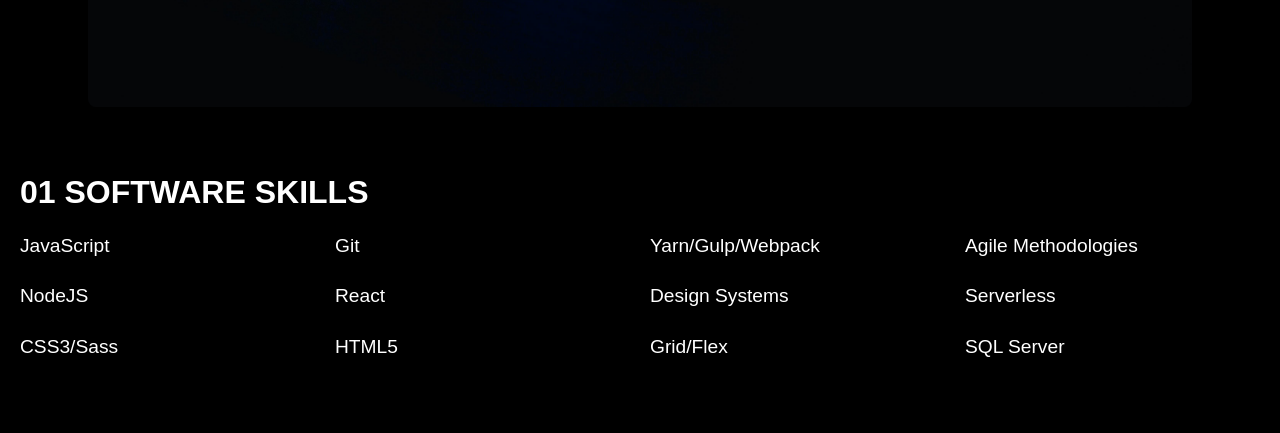
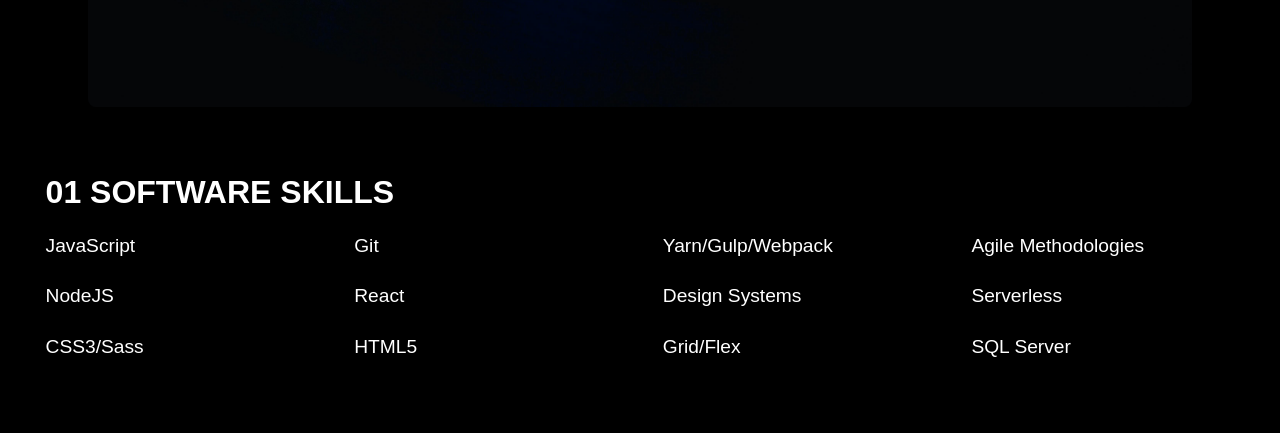
Before and after one commit to Ultimamaximus/Portfolio-Site, a React (Create React App) app in the folder portfolio/: page / in a window 1280 px wide. Shown: the part 1720-2153 px from the top of the page. Built offline with nearby package versions, Linux system fonts and the light colour scheme; a web font is replaced by a local one.

Commit message:
I adjusted spacing and animation speeds.

```diff
--- a/portfolio/src/styles/ContactMe.css
+++ b/portfolio/src/styles/ContactMe.css
@@ -27,7 +27,7 @@
 .contact-form {
     flex: 1;
     opacity: 0; /* Start invisible */
-    animation-duration: 0.8s; /* Slow down the animation */
+    animation-duration: -1s; /* Slow down the animation */
     animation-fill-mode: forwards; /* Keep the final state of the animation */
 }
 
--- a/portfolio/src/styles/TechSkills.css
+++ b/portfolio/src/styles/TechSkills.css
@@ -3,6 +3,7 @@
     background-color: #000;
     color: #fff;
     padding: 20px;
+    margin-left: 2%;
   }
 
   .tech-skills-title {
```
